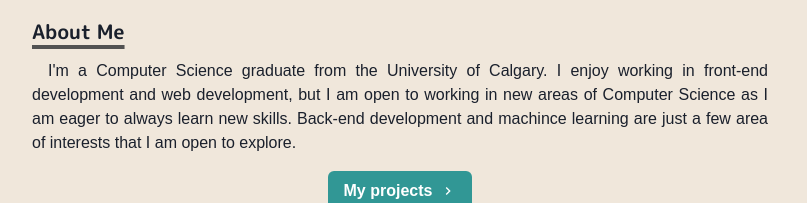
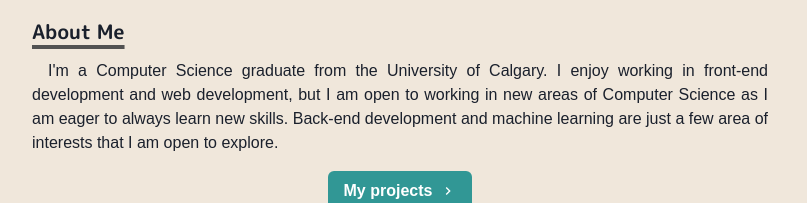
Before and after one commit to AlexanderChao14/AlexanderChao, a Next.js app: page / in a window 1280 px wide. Shown: the part 260-463 px from the top of the page, without its empty margins (240-1047 px from the left). Built offline with nearby package versions, Linux system fonts and the light colour scheme.

Commit message:
Update index.js

```diff
--- a/pages/index.js
+++ b/pages/index.js
@@ -36,7 +36,7 @@ const Index = () => {
           <ParagraphBlock>
             I&#39;m a Computer Science graduate from the University of Calgary. I enjoy working in front-end development and
             web development, but I am open to working in new areas of Computer Science as I am eager to always learn new skills.
-            Back-end development and machince learning are just a few area of interests that I am open to explore.
+            Back-end development and machine learning are just a few area of interests that I am open to explore.
           </ParagraphBlock>
           <Box align="center" my={4}>
             <Button as={NextLink} href="/projects" rightIcon={<ChevronRightIcon/>} colorScheme='teal'>
```
